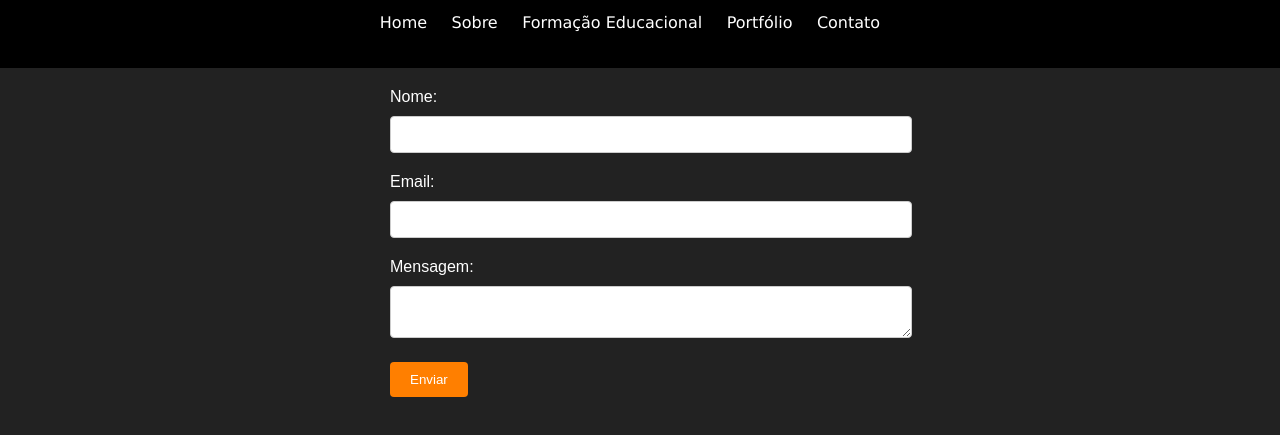
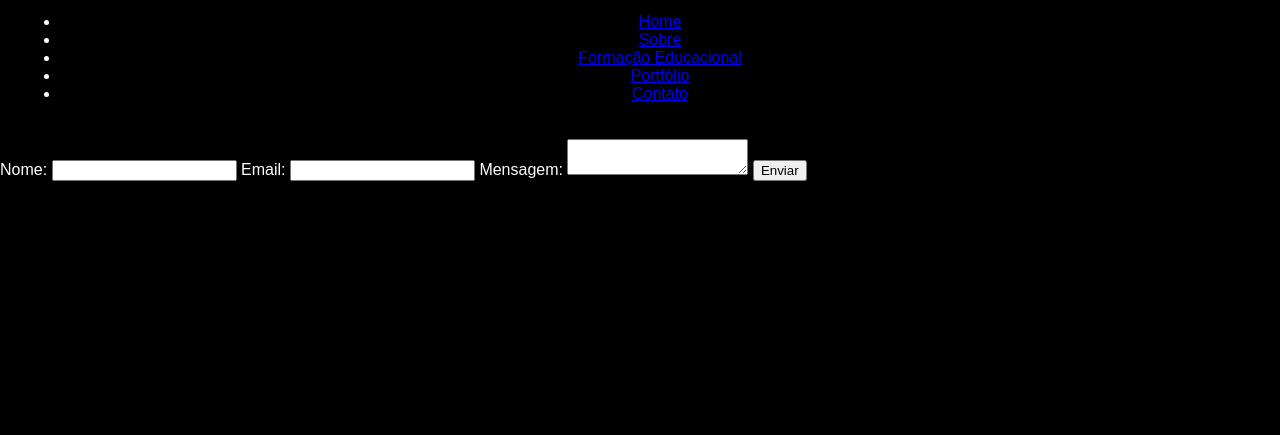
Before and after one commit to FelipeMattos17/meu-portfolio, a plain HTML site: page contact.html in a window 1280 px wide. Shown: the part 61-496 px from the top of the page. Drawn offline with Linux system fonts and the light colour scheme.

Commit message:
Update styles.css

```diff
--- a/styles.css
+++ b/styles.css
@@ -3,7 +3,7 @@ body, html {
     margin: 0;
     padding: 0;
     font-family: 'Arial', sans-serif;
-    background-color: #222; /* Preto */
+    background-color: #000; /* Preto */
     color: #fff; /* Branco */
 }
 
@@ -21,89 +21,3 @@ header {
 }
 
 /* Estilos para o menu de navegação */
-nav ul {
-    list-style-type: none;
-    padding: 0;
-}
-
-nav ul li {
-    display: inline;
-    margin-right: 20px;
-}
-
-nav ul li a {
-    text-decoration: none;
-    color: #fff; /* Branco */
-    font-family: 'Verdana', sans-serif;
-}
-
-/* Estilos para o conteúdo principal */
-main {
-    text-align: center;
-    padding: 20px;
-}
-
-/* Estilos para os links */
-a {
-    color: #ff7f00; /* Laranja */
-}
-
-a:hover {
-    text-decoration: underline;
-}
-
-/* Estilos para o formulário de contato */
-form {
-    max-width: 500px;
-    margin: 0 auto;
-    text-align: left;
-}
-
-label {
-    display: block;
-    margin-bottom: 10px;
-}
-
-input[type="text"],
-input[type="email"],
-textarea {
-    width: 100%;
-    padding: 10px;
-    margin-bottom: 20px;
-    border: 1px solid #ccc;
-    border-radius: 4px;
-}
-
-input[type="submit"] {
-    background-color: #ff7f00; /* Laranja */
-    color: #fff; /* Branco */
-    padding: 10px 20px;
-    border: none;
-    border-radius: 4px;
-    cursor: pointer;
-}
-
-input[type="submit"]:hover {
-    background-color: #e65a00; /* Laranja escuro */
-}
-
-/* Estilos específicos para a página "Sobre" */
-.about-content {
-    max-width: 800px;
-    margin: 0 auto;
-    background-color: #333; /* Preto escuro */
-    padding: 20px;
-    border-radius: 8px;
-}
-
-.about-content h2 {
-    color: #ff7f00; /* Laranja */
-}
-
-.about-content p {
-    color: #fff; /* Branco */
-    line-height: 1.6;
-}
-
-    line-height: 1.6;
-}
```
